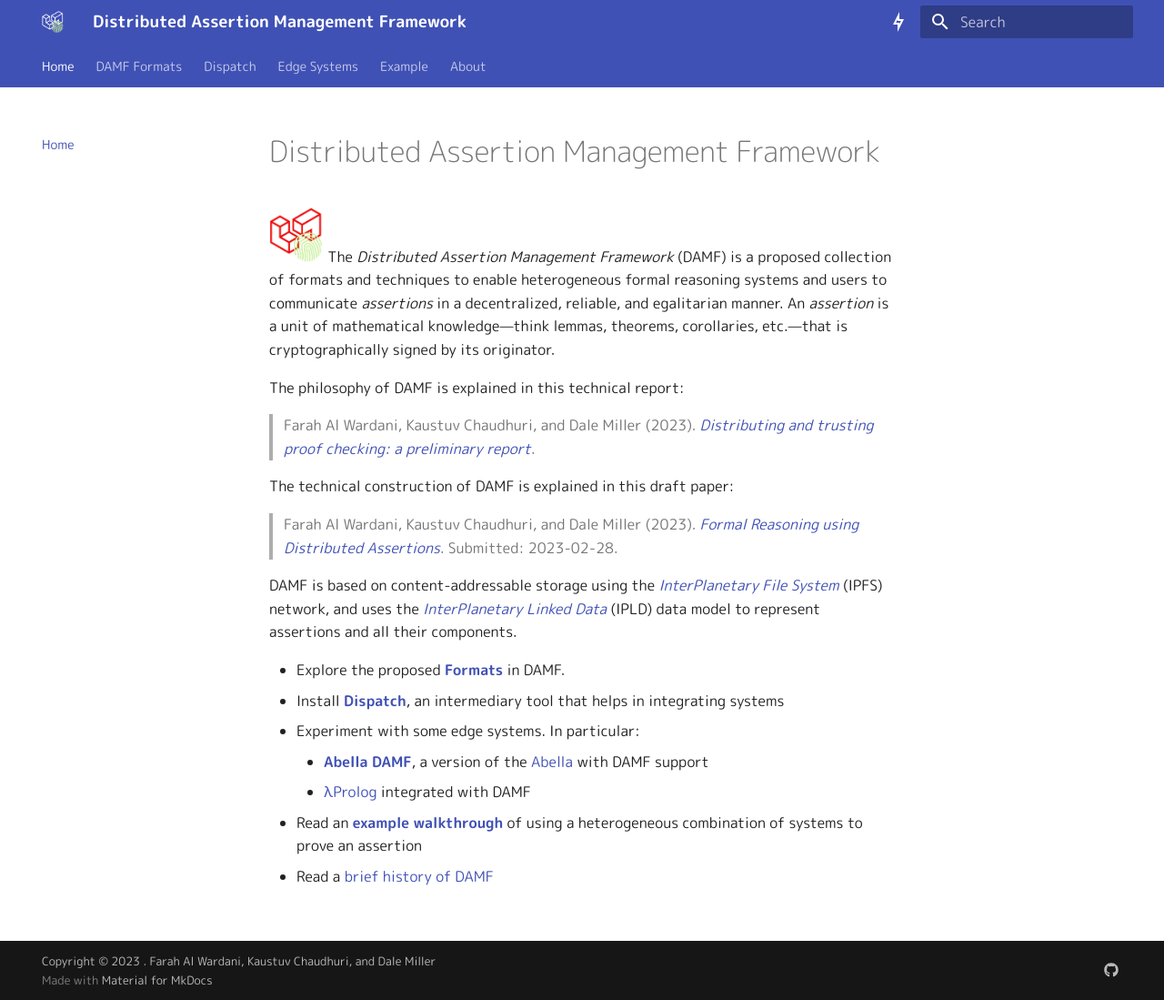
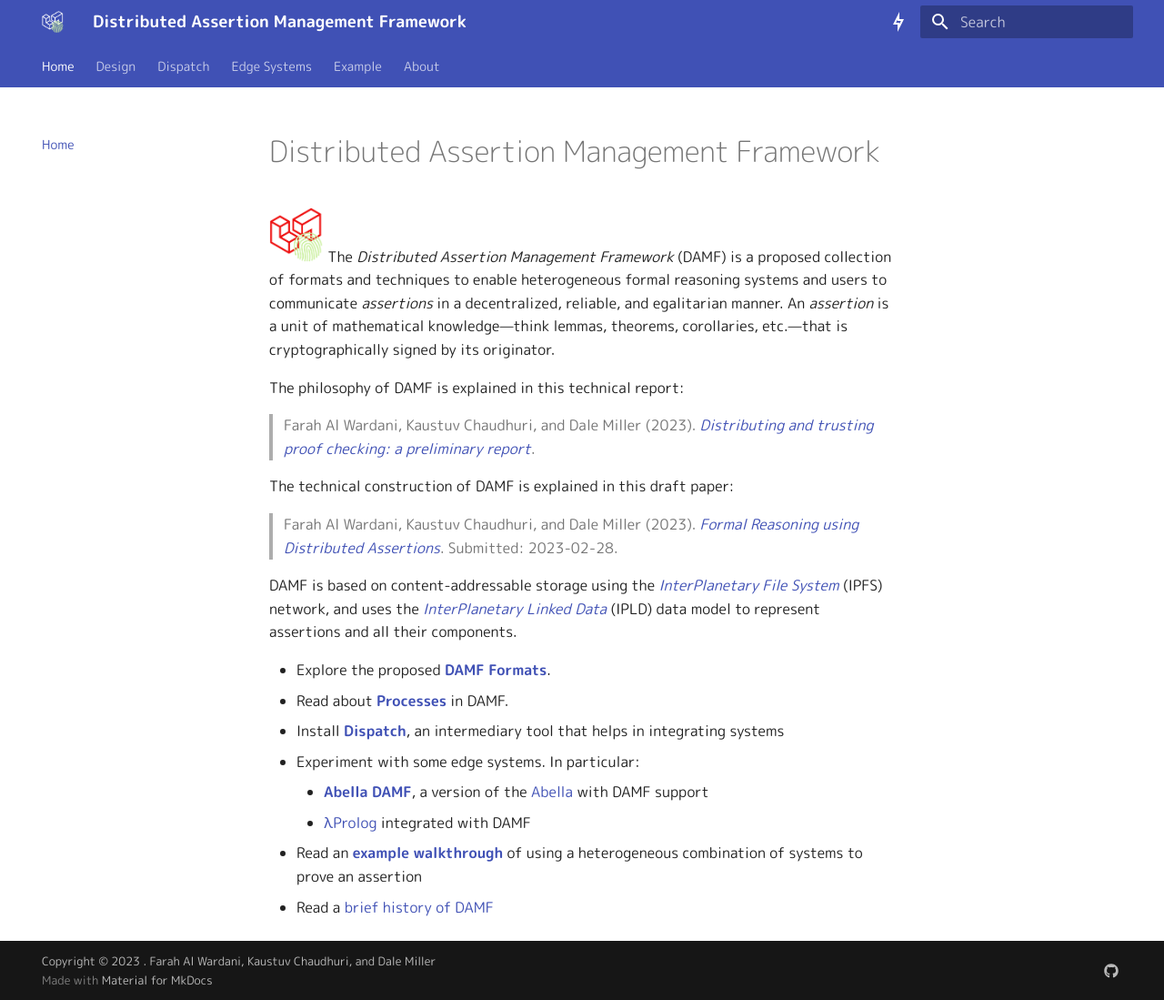
Before and after one commit to distributed-assertions/distributed-assertions.github.io, an MkDocs documentation site: the page built from docs/index.md, in a window 1280 px wide and 1099 px high. Shown: the whole window at 91% size. Built offline with MkDocs 1.6.1 and Material for MkDocs 9.7.7, drawn with Linux system fonts in a browser that asks for light colours.

Commit message:
minor update to index - Design: Formats+Processes

```diff
--- a/docs/index.md
+++ b/docs/index.md
@@ -36,7 +36,8 @@
 [ipfs]: https://ipfs.tech
 [ipld]: https://ipld.io
 
-* Explore the proposed **[Formats](/damf-formats/)** in DAMF.
+* Explore the proposed **[DAMF Formats](/damf-formats/)**.
+* Read about **[Processes](/damf-processes/)** in DAMF.
 * Install **[Dispatch](/dispatch/)**, an intermediary tool that helps in integrating systems
 * Experiment with some edge systems. In particular:
     * **[Abella DAMF](/abella/)**, a version of the
--- a/mkdocs.yml
+++ b/mkdocs.yml
@@ -1,7 +1,9 @@
 site_name: Distributed Assertion Management Framework
 nav:
     - Home: 'index.md'
-    - DAMF Formats: 'damf-formats.md'
+    - Design:
+      - DAMF Formats: 'damf-formats.md'
+      - Processes: 'damf-processes.md'
     - Dispatch: 'dispatch.md'
     - 'Edge Systems':
         - 'Abella DAMF': 'abella.md'
```
Also changed, not shown: docs/damf-processes.md (added, +1 -0 lines).
